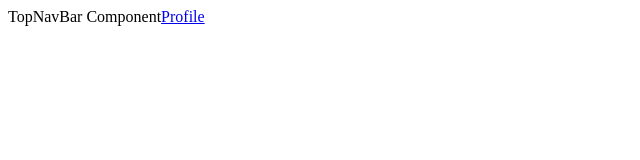
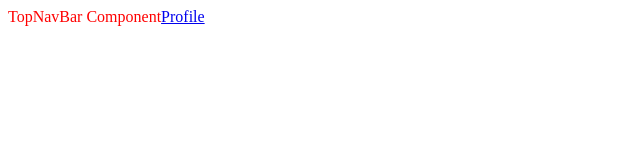
Before and after one commit to shawn-peery/Archived-Portfolio-Front-End, a Gatsby site: page / in a window 1280 px wide. Shown: the whole page, without its empty margins (0-640 px from the left). Built offline with nearby package versions, Linux system fonts and the light colour scheme; Gatsby itself is replaced by a stand-in of ours; what @azure/msal-react would draw is missing.

Commit message:
Working
- Going to see if I can get it working in a different way

```diff
--- a/package.json
+++ b/package.json
@@ -34,6 +34,7 @@
     "gatsby-transformer-remark": "^6.12.0",
     "gatsby-transformer-sharp": "^5.12.0",
     "generate-react-cli": "^8.3.0",
+    "node-sass": "^8.0.0",
     "react": "^18.2.0",
     "react-dom": "^18.2.0",
     "sass": "^1.68.0"
--- a/src/theme/Top-Nav-Bar/Top-Nav-Bar.module.scss
+++ b/src/theme/Top-Nav-Bar/Top-Nav-Bar.module.scss
@@ -1,3 +1,4 @@
 .TopNavBar {
   position: static;
+  color: red;
 }
--- a/src/theme/Top-Nav-Bar/Top-Nav-Bar.tsx
+++ b/src/theme/Top-Nav-Bar/Top-Nav-Bar.tsx
@@ -1,11 +1,12 @@
 import React, { FC } from 'react';
-import styles from './Top-Nav-Bar.module.scss';
 import { Link } from 'gatsby';
+
+import * as styles from './Top-Nav-Bar.module.scss';
 
 interface TopNavBarProps {}
 
 const TopNavBar: FC<TopNavBarProps> = () => (
-  <div className={styles.TopNavBar} data-testid="TopNavBar">
+  <div className={(styles as any).TopNavBar} data-testid="TopNavBar">
     TopNavBar Component
     <Link to="/profile">Profile</Link>
     {/* <button>Test</button> */}
```
Also changed, not shown: 1 other file.
